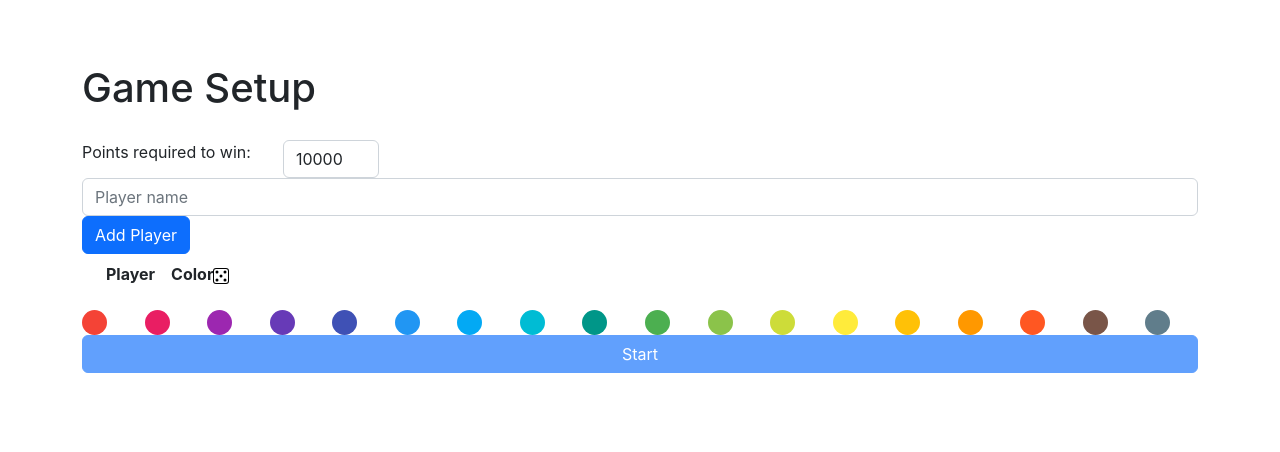
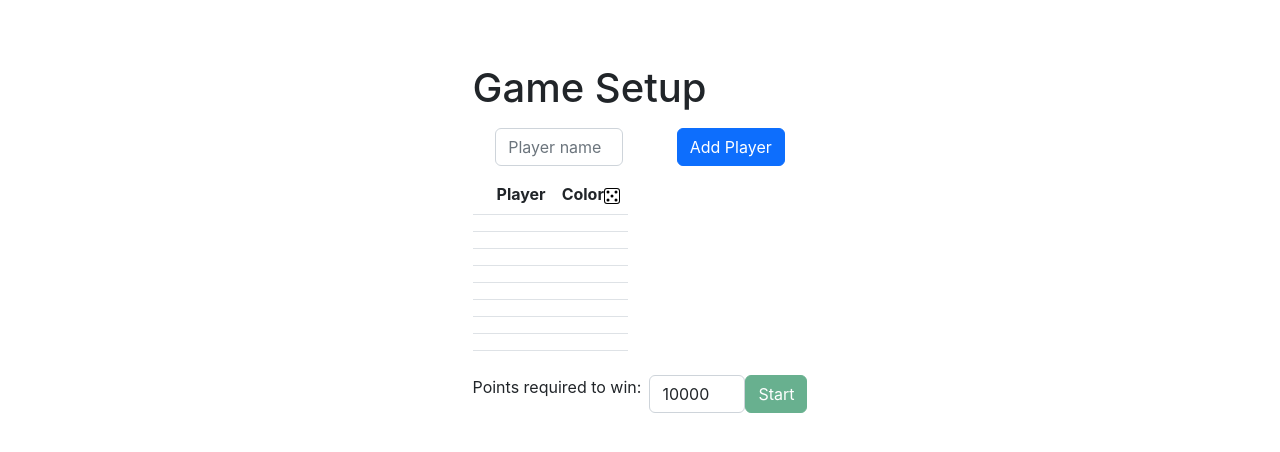
Before and after one commit to jkclark/Farkel, a React (Create React App) app in the folder farkel-score-ui/: page / in a window 1280 px wide. Both pictures are taken after a click on the button "Let's go". Shown: the top 452 px of the page. Built offline with nearby package versions, Linux system fonts and the light colour scheme; the HTML template or start-up script is replaced by a standard one.

Commit message:
Player list always shows MAX_PLAYER rows. Color picker on hover.

```diff
--- a/farkel-score-ui/src/components/colorPicker.css
+++ b/farkel-score-ui/src/components/colorPicker.css
@@ -8,6 +8,8 @@
 }
 
 .color-picker {
+  visibility: hidden;
+
   min-width: 200px;
   display: grid;
   grid-template-columns: repeat(auto-fit, minmax(25px, 1fr));
--- a/farkel-score-ui/src/components/gameSetupPage.css
+++ b/farkel-score-ui/src/components/gameSetupPage.css
@@ -1,33 +1,30 @@
 #game-setup {
   display: none;
 
+  width: max-content;
+
   margin-top: 5%;
 
-  grid-template-rows: 2fr 1fr max-content 1fr;
+  /* grid-template-rows: 2fr 1fr 1fr max-content 1fr; */
+  gap: 0.5em;
 }
 
 /**************************/
 
-.win-number-input-stack {
+.player-name-input-stack {
   display: flex;
-  gap: 2em;
+  gap: 0.5em;
+  justify-content: space-around;
 }
 
-.win-number-input-stack label {
-  white-space: nowrap;
+.player-name-input {
+  width: 8em;
 }
 
-.win-number-input-stack input {
-  width: 6em;
+.player-input-body {
+  display: flex;
+  gap: 5em;
 }
-
-/*
-.player-entry {
-  display: flex;
-  justify-content: space-between;
-  gap: 2em;
-}
-*/
 
 .player-input-table {
   width: max-content
@@ -35,6 +32,15 @@
 
 .player-input-table-delete-col {
   width: 1em;
+}
+
+.player-entry {
+  height: max-content;
+}
+
+td.player-input-table-color-cell {
+  display: flex;
+  justify-content: center;
 }
 
 .delete-icon {
@@ -47,7 +53,34 @@
 }
 
 .color-dot {
-  height: 25px;
-  width: 25px;
+  position: relative;
+  height: 1.5em;
+  width: 1.5em;
   border-radius: 50%;
 }
+
+.color-dot:hover .color-picker {
+  visibility: visible;
+}
+
+.game-setup-footer {
+  display: flex;
+  justify-content: space-between;
+}
+
+.win-number-input-stack {
+  display: flex;
+  gap: 0.5em;
+}
+
+.win-number-input-stack label {
+  white-space: nowrap;
+}
+
+.win-number-input-stack input {
+  width: 6em;
+}
+
+.start-button {
+  width: max-content;
+}
--- a/farkel-score-ui/src/components/gameSetupPage.js
+++ b/farkel-score-ui/src/components/gameSetupPage.js
@@ -26,7 +26,6 @@ function WinNumberInput(props) {
   }
 
   return (
-    <div>
     <div className="win-number-input-stack">
       <label htmlFor="win-number-input">Points required to win: </label>
       <input
@@ -36,7 +35,6 @@ function WinNumberInput(props) {
         value={props.localWinNumber}
         onInput={checkWinNumberInput}
       ></input>
-      </div>
     </div>
   );
 }
@@ -68,8 +66,18 @@ function PlayerEntry(props) {
     props.setDisabledColors(newDisabledColors);
   }
 
+  if (props.index >= props.players.length) {
     return (
-    <tr>
+      <tr className="player-entry">
+        <td></td>
+        <td></td>
+        <td></td>
+      </tr>
+    );
+  }
+
+  return (
+    <tr className="player-entry">
       <td>
         <img
           src={deleteIcon}
@@ -79,22 +87,35 @@ function PlayerEntry(props) {
         ></img>
       </td>
       <td>{props.name}</td>
-      <td>
+      <td className="player-input-table-color-cell">
         <div
           className="color-dot"
           style={{ backgroundColor: props.color }}
           onClick={() => {
             props.setCurrentPlayerColorIndex(props.index);
           }}
-        ></div>
+        >
+          <ColorPicker
+            currentPlayerColorIndex={props.currentPlayerColorIndex}
+            disabledColors={props.disabledColors}
+            playerColors={props.playerColors}
+            setDisabledColors={props.setDisabledColors}
+            setPlayerColors={props.setPlayerColors}
+          />
+        </div>
       </td>
     </tr>
   );
 }
 
 function PlayerList(props) {
+  const [currentPlayerColorIndex, setCurrentPlayerColorIndex] = useState(null);
+  const [disabledColors, setDisabledColors] = useState(
+    Array(INITIAL_COLORS.length).fill(false)
+  );
+
   return (
-    <Table borderless className="player-input-table">
+    <Table className="player-input-table">
       <colgroup>
         <col span="1" className="player-input-table-delete-col"></col>
         <col span="1"></col>
@@ -116,17 +137,20 @@ function PlayerList(props) {
         </tr>
       </thead>
       <tbody>
-        {props.players.map((player, index) => (
+        {Array(MAX_PLAYERS)
+          .fill(null)
+          .map((_, index) => (
             <PlayerEntry
-            disabledColors={props.disabledColors}
-            name={player}
+              currentPlayerColorIndex={currentPlayerColorIndex}
+              disabledColors={disabledColors}
+              name={props.players[index]}
               index={index}
               key={index.toString()}
               color={props.playerColors[index]}
               players={props.players}
               playerColors={props.playerColors}
-            setCurrentPlayerColorIndex={props.setCurrentPlayerColorIndex}
-            setDisabledColors={props.setDisabledColors}
+              setCurrentPlayerColorIndex={setCurrentPlayerColorIndex}
+              setDisabledColors={setDisabledColors}
               setPlayers={props.setPlayers}
               setPlayerColors={props.setPlayerColors}
             />
@@ -137,11 +161,6 @@ function PlayerList(props) {
 }
 
 function PlayerInput(props) {
-  const [currentPlayerColorIndex, setCurrentPlayerColorIndex] = useState(null);
-  const [disabledColors, setDisabledColors] = useState(
-    Array(INITIAL_COLORS.length).fill(false)
-  );
-
   function checkPlayerNameInput() {
     const nameInput = document.getElementsByName("player-name-input")[0];
     const nameInputValue = nameInput.value;
@@ -172,12 +191,11 @@ function PlayerInput(props) {
   }
 
   return (
-    <div className="player-input-stack">
-      <div className="player-input-header">
+    <>
       <form action="" className="player-name-input-stack">
         <input
           type="text"
-            className="form-control"
+          className="form-control player-name-input"
           name="player-name-input"
           placeholder="Player name"
         ></input>
@@ -185,25 +203,15 @@ function PlayerInput(props) {
           Add Player
         </Button>
       </form>
-      </div>
-      <div className="player-input-body"></div>
+      <div className="player-input-body">
         <PlayerList
-        disabledColors={disabledColors}
           players={props.players}
           playerColors={props.playerColors}
-        setCurrentPlayerColorIndex={setCurrentPlayerColorIndex}
-        setDisabledColors={setDisabledColors}
           setPlayers={props.setPlayers}
           setPlayerColors={props.setPlayerColors}
         />
-      <ColorPicker
-        currentPlayerColorIndex={currentPlayerColorIndex}
-        disabledColors={disabledColors}
-        playerColors={props.playerColors}
-        setDisabledColors={setDisabledColors}
-        setPlayerColors={props.setPlayerColors}
-      />
       </div>
+    </>
   );
 }
 
@@ -235,19 +243,26 @@ function GameSetupPage(props) {
   return (
     <Container id="game-setup">
       <h1>Game Setup</h1>
-      <WinNumberInput
-        localWinNumber={localWinNumber}
-        setLocalWinNumber={setLocalWinNumber}
-      />
       <PlayerInput
         players={props.players}
         playerColors={props.playerColors}
         setPlayers={props.setPlayers}
         setPlayerColors={props.setPlayerColors}
       />
-      <Button disabled={props.players.length <= 0} onClick={startGame}>
+      <div className="game-setup-footer">
+        <WinNumberInput
+          localWinNumber={localWinNumber}
+          setLocalWinNumber={setLocalWinNumber}
+        />
+        <Button
+          className="start-button"
+          variant="success"
+          disabled={props.players.length <= 0}
+          onClick={startGame}
+        >
           Start
         </Button>
+      </div>
     </Container>
   );
 }
```
Lines whose indentation alone changed are shown as unchanged.
